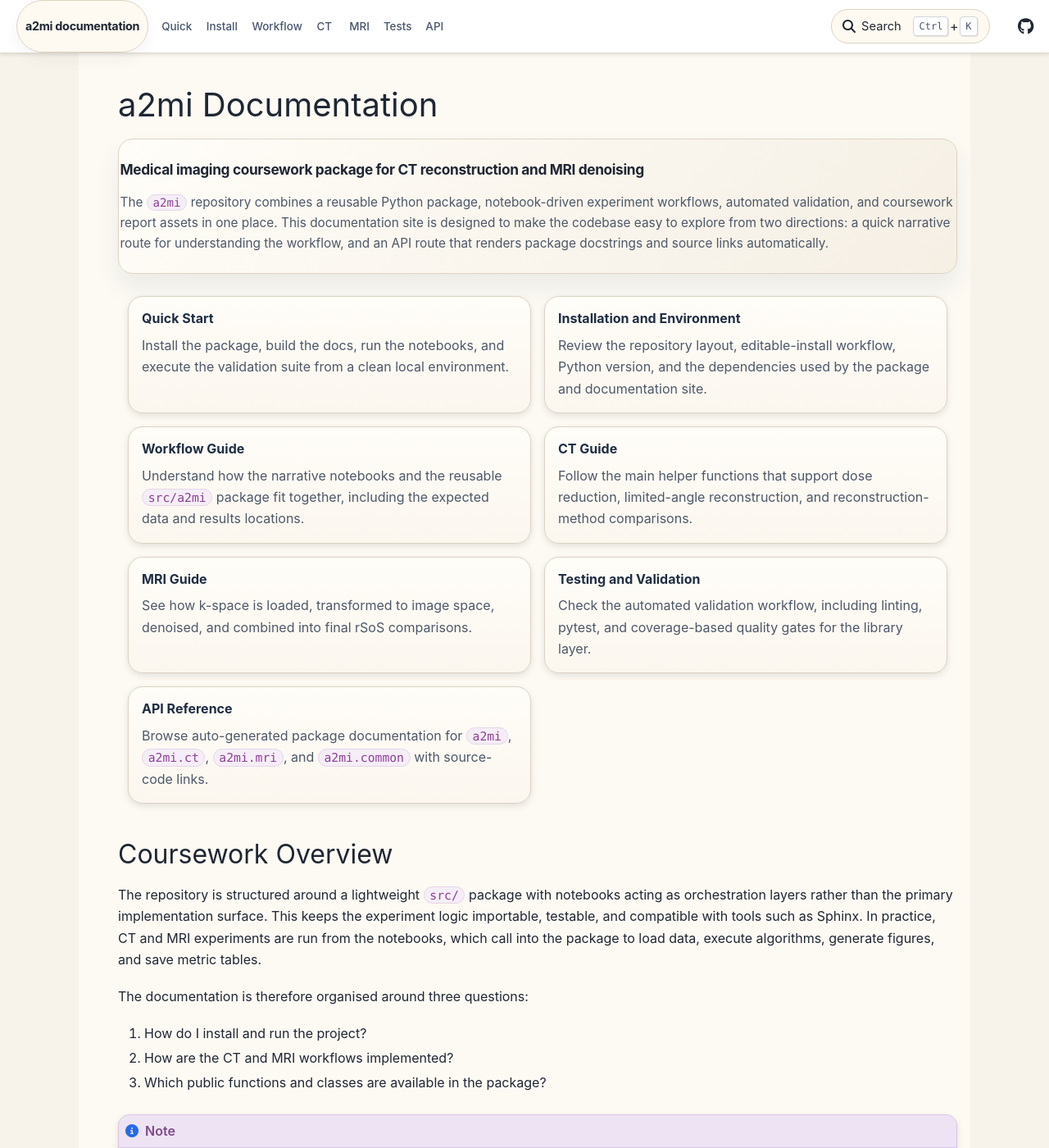
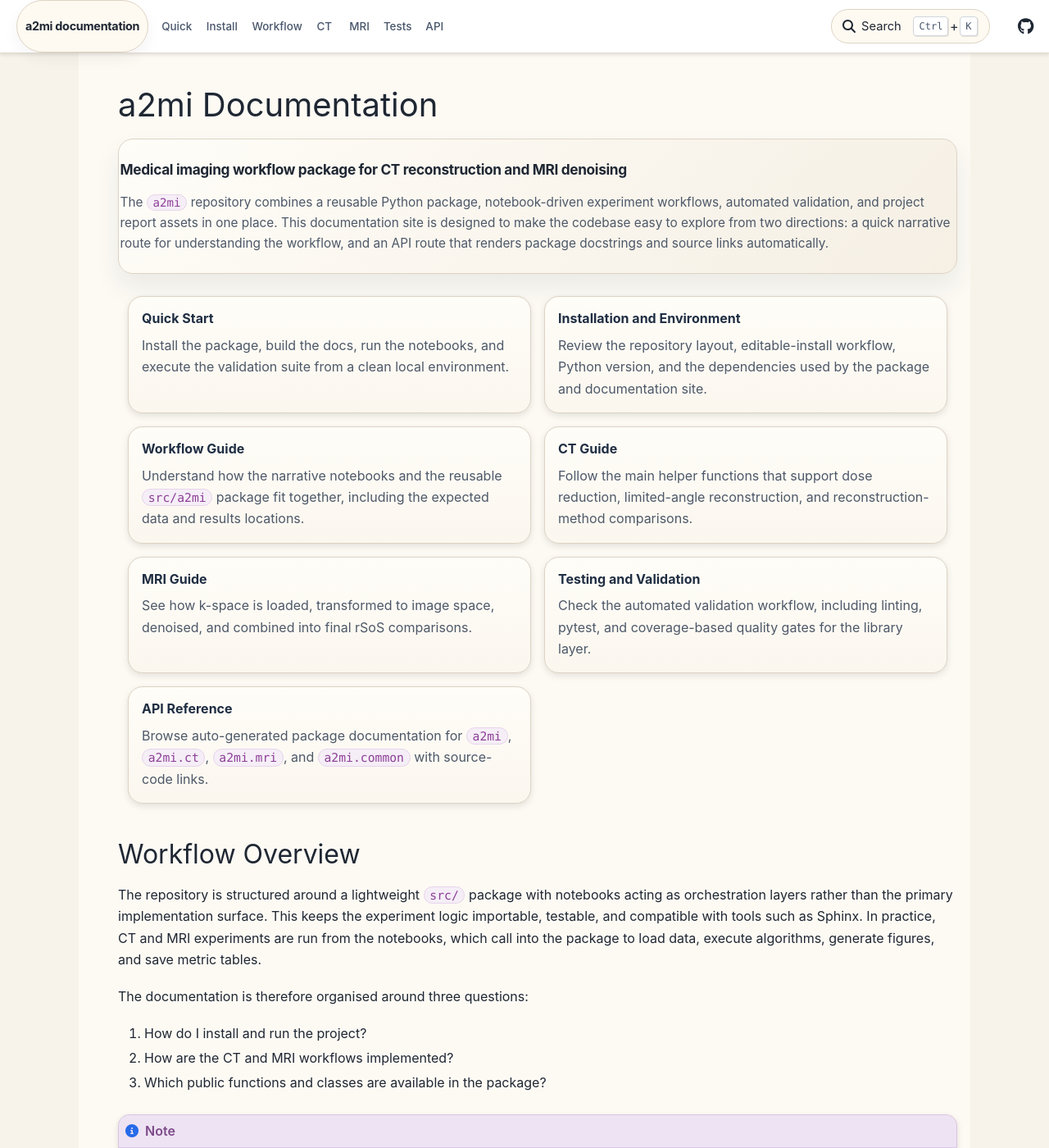
Before and after one commit to Sanssssssssssssssss/ct-mri-medical-imaging-workflows, a Sphinx documentation site: the page built from docs/index.rst, in a window 1280 px wide and 1400 px high. Shown: the whole window at 82% size. Built offline with Sphinx 7.4.7 and the PyData theme 0.15.4, drawn with Linux system fonts in a browser that asks for light colours; some of the changed text lies outside the part shown.

Commit message:
Refresh project metadata after repository rename

```diff
--- a/docs/conf.py
+++ b/docs/conf.py
@@ -77,7 +77,7 @@ html_theme_options = {
     "icon_links": [
         {
             "name": "GitHub",
-            "url": "https://github.com/Sanssssssssssssssss/A2_Coursework",
+            "url": "https://github.com/Sanssssssssssssssss/ct-mri-medical-imaging-workflows",
             "icon": "fa-brands fa-github",
         }
     ],
--- a/docs/index.rst
+++ b/docs/index.rst
@@ -3,10 +3,10 @@ a2mi Documentation
 
 .. container:: hero-intro
 
-   **Medical imaging coursework package for CT reconstruction and MRI denoising**
+   **Medical imaging workflow package for CT reconstruction and MRI denoising**
 
    The ``a2mi`` repository combines a reusable Python package, notebook-driven
-   experiment workflows, automated validation, and coursework report assets in
+   experiment workflows, automated validation, and project report assets in
    one place. This documentation site is designed to make the codebase easy to
    explore from two directions: a quick narrative route for understanding the
    workflow, and an API route that renders package docstrings and source links
@@ -64,8 +64,8 @@ a2mi Documentation
       Browse auto-generated package documentation for ``a2mi``, ``a2mi.ct``,
       ``a2mi.mri``, and ``a2mi.common`` with source-code links.
 
-Coursework Overview
--------------------
+Workflow Overview
+-----------------
 
 The repository is structured around a lightweight ``src/`` package with
 notebooks acting as orchestration layers rather than the primary implementation
--- a/docs/installation_environment.rst
+++ b/docs/installation_environment.rst
@@ -13,7 +13,7 @@ the installed package rather than the current working directory.
    notebooks/       Experiment orchestration notebooks
    tests/           Automated validation
    results/         Generated figures and metrics
-   report/          Coursework report assets
+   report/          Report assets
    docs/            Sphinx documentation source
 
 Python and package configuration
--- a/docs/quickstart.rst
+++ b/docs/quickstart.rst
@@ -65,7 +65,7 @@ Script summary:
 - ``scripts/run_ct.sh`` runs the full CT export workflow
 - ``scripts/run_mri.sh`` runs the full MRI export workflow
 
-Running the coursework workflows
+Running the imaging workflows
 --------------------------------
 
 The repository includes package entry points that reproduce the notebook export
--- a/pyproject.toml
+++ b/pyproject.toml
@@ -5,7 +5,7 @@ build-backend = "setuptools.build_meta"
 [project]
 name = "a2mi"
 version = "0.1.0"
-description = "Medical imaging coursework package for CT and MRI exercises."
+description = "Medical imaging workflows for CT reconstruction and MRI denoising."
 readme = "README.md"
 license = {file = "LICENSE"}
 requires-python = ">=3.11"
@@ -32,7 +32,7 @@ docs = [
 ]
 
 [project.urls]
-Repository = "https://github.com/Sanssssssssssssssss/A2_Coursework"
+Repository = "https://github.com/Sanssssssssssssssss/ct-mri-medical-imaging-workflows"
 
 [tool.setuptools]
 package-dir = {"" = "src"}
--- a/src/a2mi/__init__.py
+++ b/src/a2mi/__init__.py
@@ -1,4 +1,4 @@
-"""Top-level package for the medical imaging coursework codebase.
+"""Top-level package for the medical imaging workflow codebase.
 
 The package is intentionally small and notebook-friendly: the public API is
 grouped into the :mod:`a2mi.ct` and :mod:`a2mi.mri` subpackages so notebooks
```
Also changed, not shown: README.md (+4 -4 lines), 2 other files.
